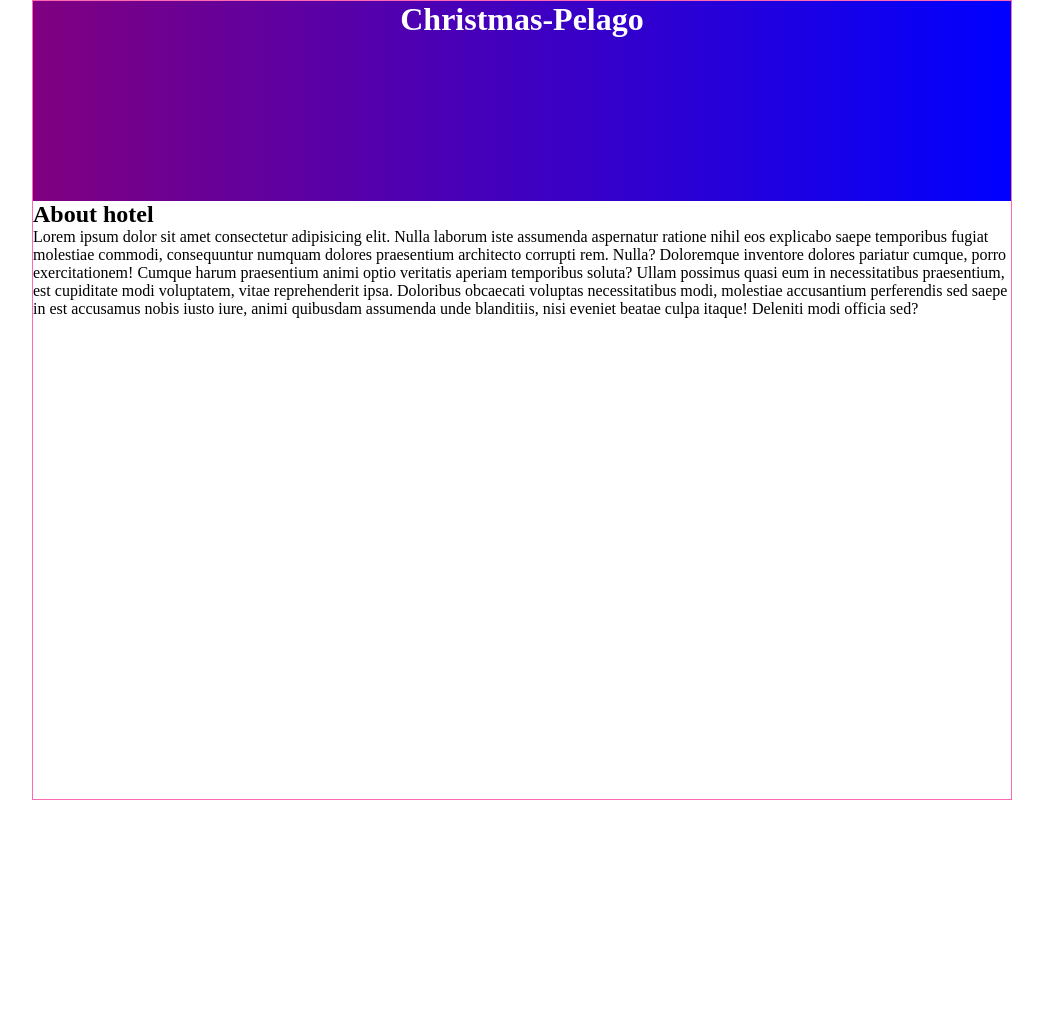
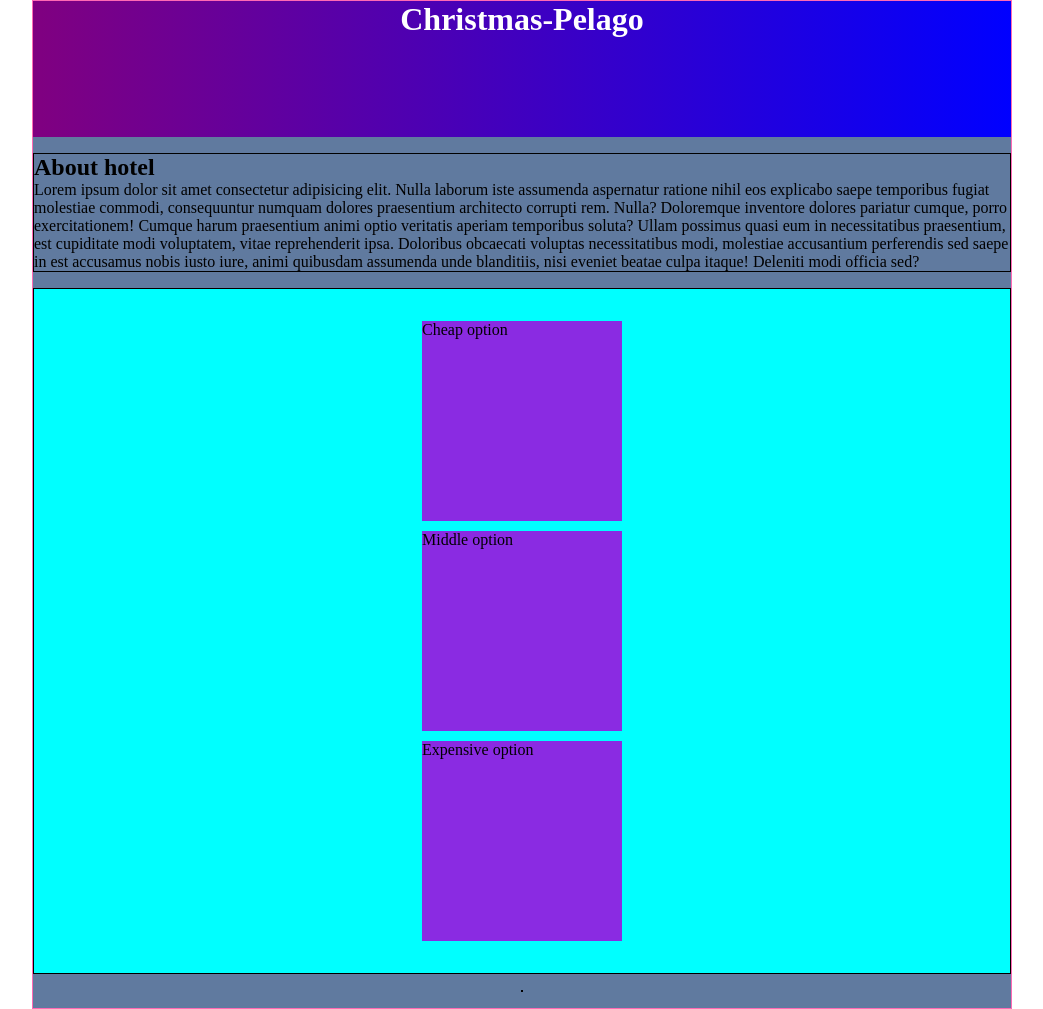
Before and after one commit to Robinpn/Christmas-pelago, a PHP site: page / in a window 1280 px wide. Shown: the whole page, without its empty margins (118-1161 px from the left). Before the commit the page ends 800 px from the top, so only its background shows below. Run offline with PHP 8.4, Linux system fonts and the light colour scheme.

Commit message:
added some layout

```diff
--- a/index.php
+++ b/index.php
@@ -34,12 +34,21 @@
         <section class="picture-section">
             <div class="grid-container">
                 <div class="grid-item">
+                    <p>
+                        Cheap option
+                    </p>
                     <img src="" alt="">
                 </div>
                 <div class="grid-item">
+                    <p>
+                        Middle option
+                    </p>
                     <img src="" alt="">
                 </div>
                 <div class="grid-item">
+                    <p>
+                        Expensive option
+                    </p>
                     <img src="" alt="">
                 </div>
             </div>
--- a/styles/styles.css
+++ b/styles/styles.css
@@ -14,6 +14,22 @@
   color: white;
 }
 
+.body-wrapper {
+  border: 1px solid hotpink;
+  height: auto;
+  width: min(100%, 980px);
+  display: flex;
+  flex-direction: column;
+  justify-content: center;
+  align-items: center;
+  gap: 1rem;
+  background-color: #607a9f;
+}
+
+section {
+  border: 1px solid black;
+}
+
 header {
   width: 100%;
   height: 200px;
@@ -21,10 +37,26 @@
   text-align: center;
 }
 
-.body-wrapper {
-  border: 1px solid hotpink;
-  height: auto;
-  width: min(100%, 980px);
+
+.picture-section {
+  width: 100%;
+  height: 100%;
+  background-color: aqua;
   display: flex;
-  flex-direction: column;
+  justify-content: center;
+  align-items: center;
 }
+
+.grid-container {
+  display: grid;
+  grid-template-columns: 1, 1fr;
+  gap: 10px;
+  justify-content: center;
+  width: 100%;
+}
+
+.grid-item {
+  height: 200px;
+  width: 200px;
+  background-color: blueviolet;
+}
```
